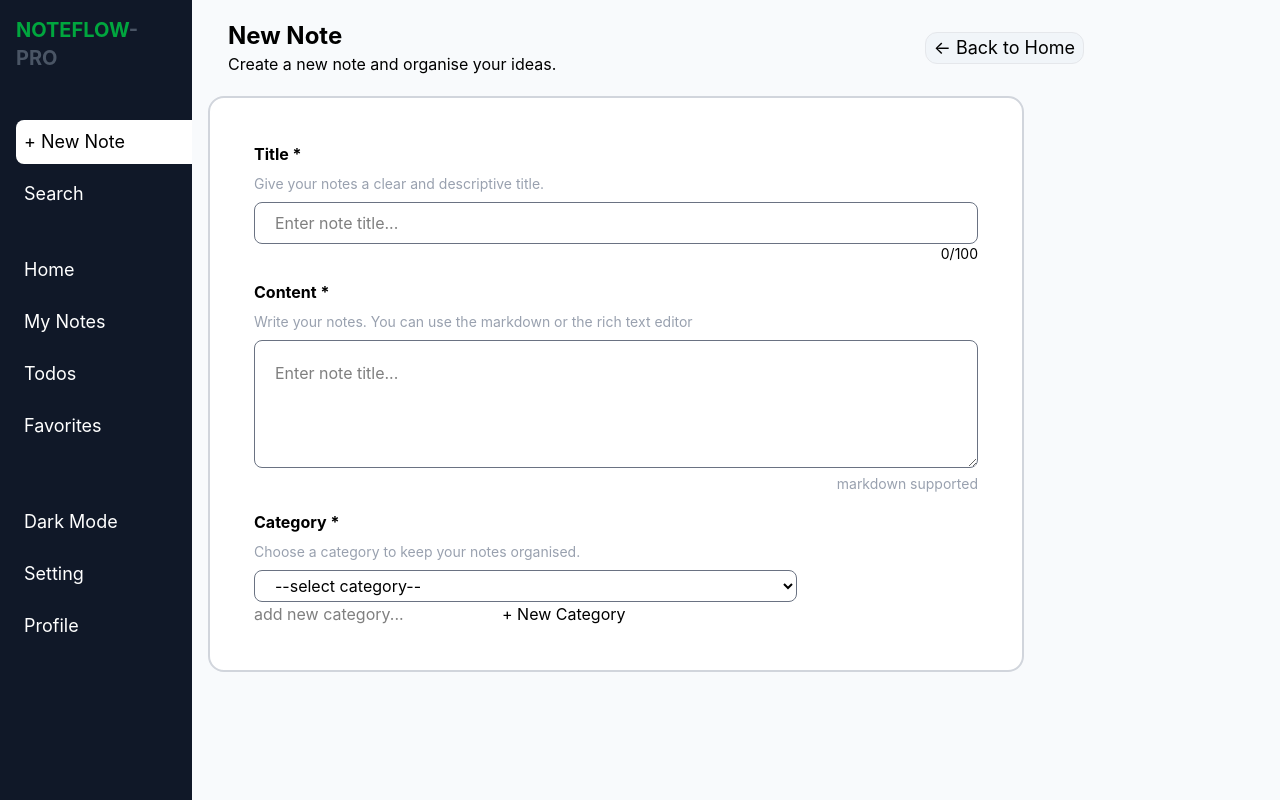
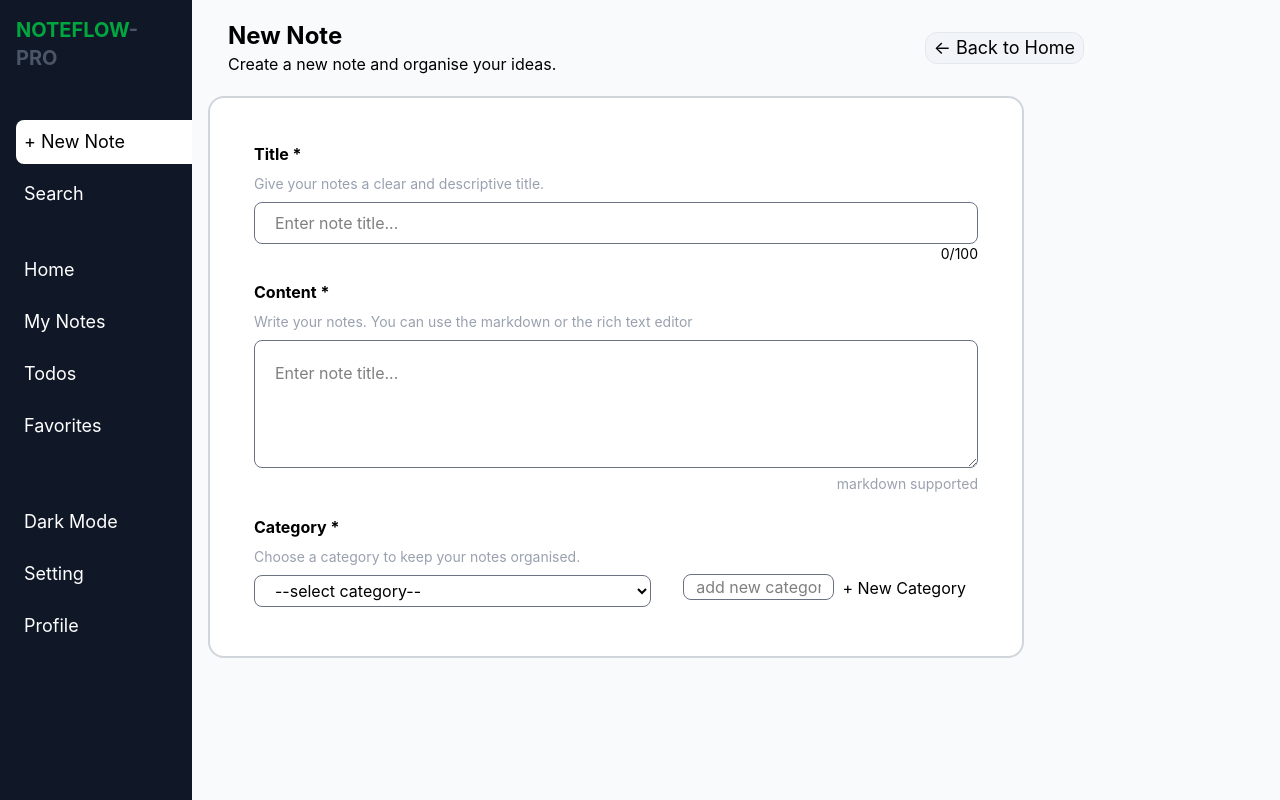
Before and after one commit to linscot10/projects, a React (Vite) app in the folder Notes App Pro/: page /New_notes in a window 1280 px wide. Built offline with nearby package versions, Linux system fonts and the light colour scheme.

Commit message:
New Note: New category feat

```diff
--- a/Notes App Pro/src/Pages/New_notes.jsx
+++ b/Notes App Pro/src/Pages/New_notes.jsx
@@ -35,11 +35,10 @@ const New_notes = () => {
 
     const handleChange=(event)=>{
         setCategory(event.target.value)
-        console.log(event.target.value)
+        // console.log(event.target.value)
 // console.log(categor);
 
     }
-//handlesubmit is the issue
   return (
     <div className='w-full bg-slate-50 ml-48 h-screen'>
     <div className='flex p-5 items-center mx-4'>
@@ -66,29 +65,30 @@ const New_notes = () => {
                </textarea>
                 <div className='flex items-end w-full'><p className='ml-auto flex  items-end text-sm  text-gray-400'>markdown supported</p></div>
             </div>
-            <div className=' w-full p-2'>
-            <div>
+            <div className=' w-full p-2 flex items-center'>
+            <div className='w-3/4'>
 
                 <label className='font-bold py-2'>Category *</label>
                 <p className='text-sm py-2 text-gray-400'>Choose a category to keep your notes organised.</p>
-               <select value={category}  onChange={handleChange} className='border border-solid border-gray-500 rounded-lg px-4 h-8 w-3/4'>
-                <option >--select category--</option>
+               <select value={category}  onChange={handleChange} className='border border-solid border-gray-500 rounded-lg px-4 h-8 w-full'>
+                <option value=''>--select category--</option>
                 {/* <option value='Courses'>Courses</option>
                 <option value='Hobbies'>Hobbies</option>
                 <option value='Learning'>Learning</option>
                 <option value='Freetime_Activities'> Freetime Activities</option> */}
                 {options.map((opt)=>(
-                <option value={opt.value} key={opt.value}>{opt.value}</option>
+                <option value={opt.value} key={opt.value}>{opt.label}</option>
                 ))
                 }
                </select>
             </div>
 
-             <div>
+             <div className='flex items-end justify-end mt-13 p-3 g-2'>
              <input type='text'
+             className='w-1/2 h-6 border border-solid border-gray-500 rounded-lg p-3 mx-2'
               placeholder='add new category...'
               value={newCategory} onChange={(e)=> setNewCategory(e.target.value)}/>
-              <button type='submit' onSubmit={handleAddCategory}>+ New Category</button>
+              <button type='submit' onClick={handleAddCategory}>+ New Category</button>
               {/* <p>{newCategory}</p> */}
              </div>
             </div>
```
